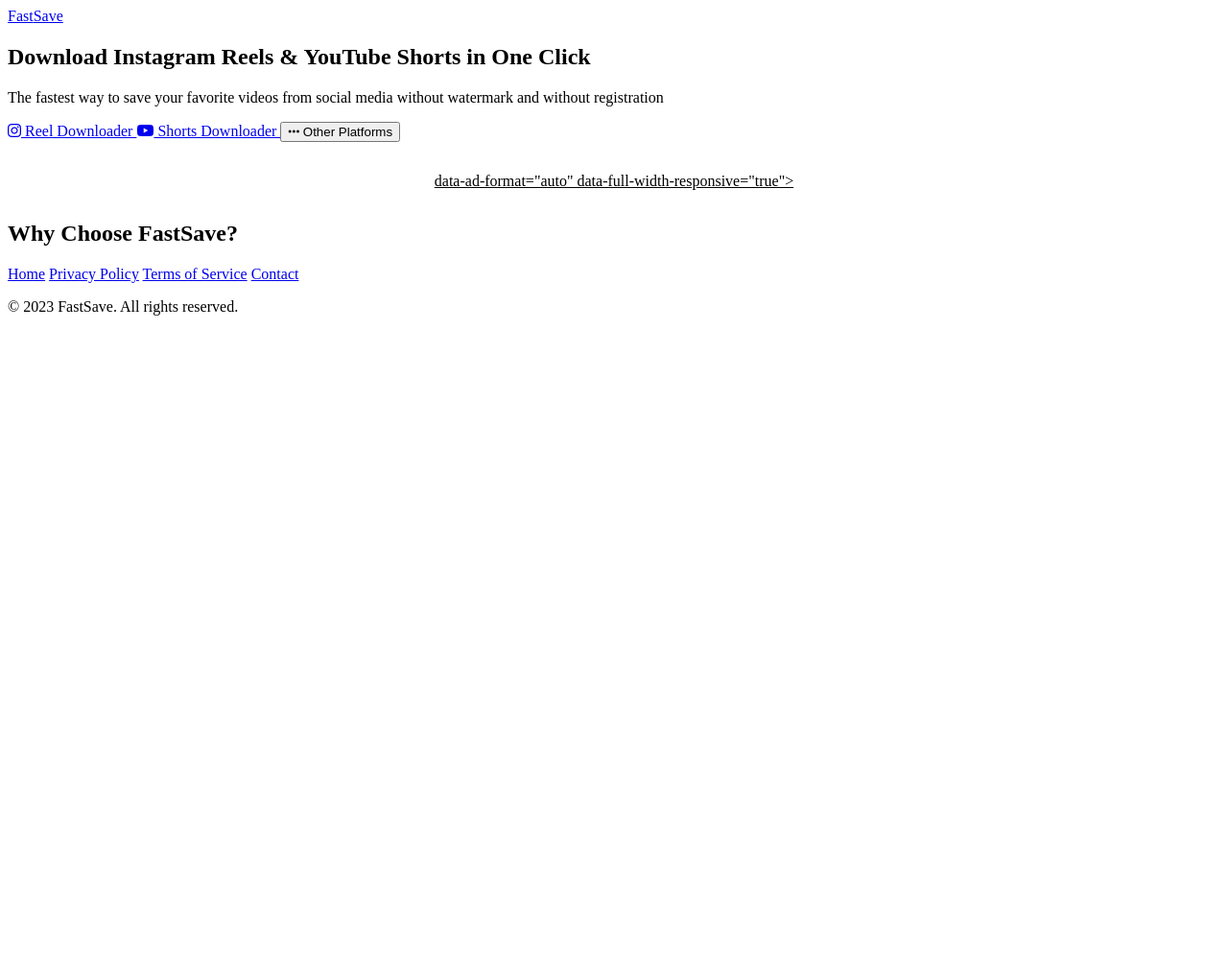
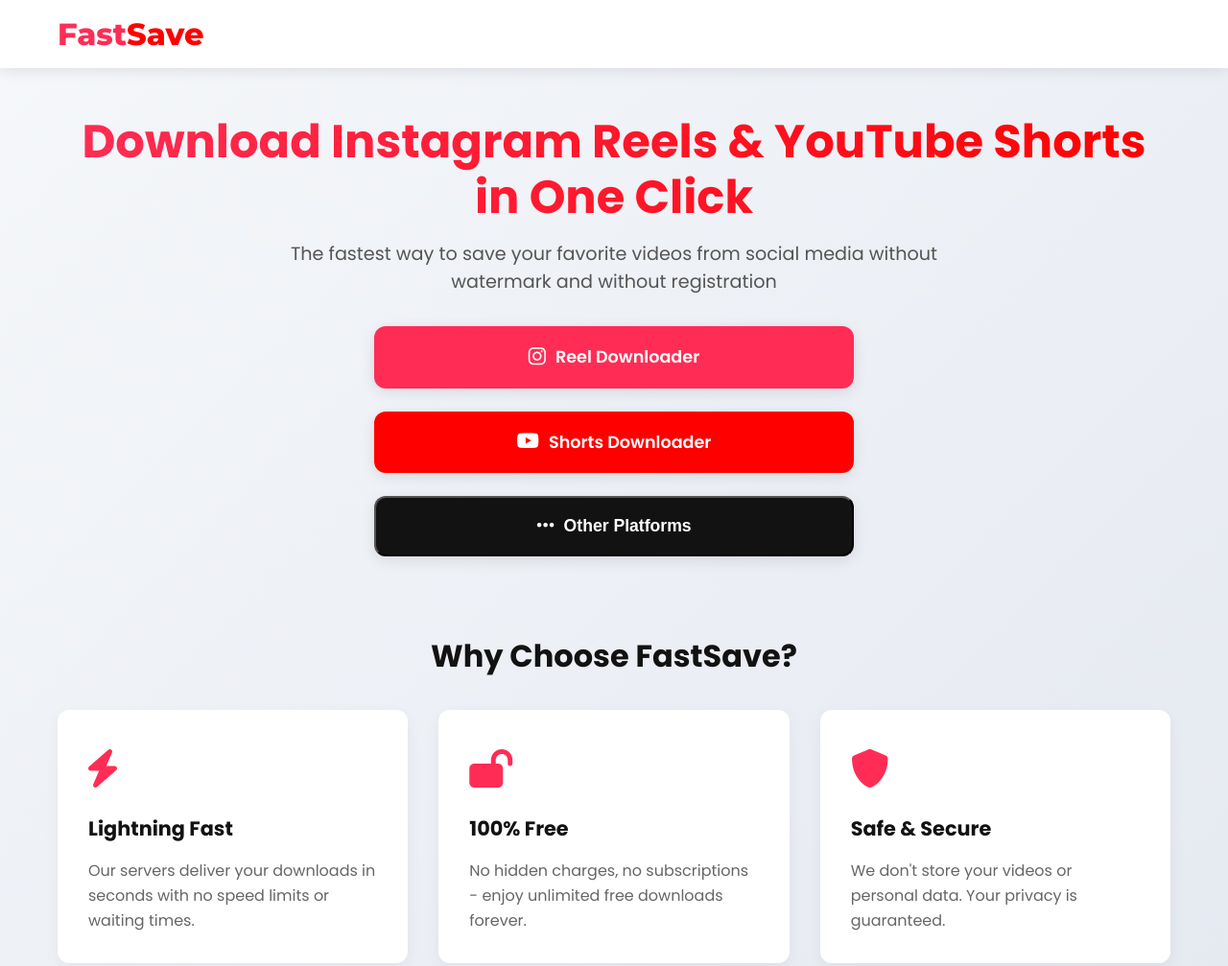
Before and after one commit to willystune/willystune.github.io, a plain HTML site: page index.html in a window 1280 px wide. Shown: the top 1007 px of the page at 96% size. Before the commit the page ends 800 px from the top, so only its background shows below. Drawn offline with Linux system fonts and the light colour scheme.

Commit message:
Update index.html

```diff
--- a/index.html
+++ b/index.html
@@ -11,20 +11,228 @@
     <meta property="og:type" content="website">
     <meta property="og:url" content="https://fastsave.tools">
     <title>FastSave | Download Instagram Reels & YouTube Shorts Free</title>
-
-    <!-- Google AdSense Script -->
-    <script async src="https://pagead2.googlesyndication.com/pagead/js/adsbygoogle.js?client=ca-pub-8559597669682583"
-     crossorigin="anonymous"></script>
-
     <link rel="preconnect" href="https://fonts.googleapis.com">
     <link rel="preconnect" href="https://fonts.gstatic.com" crossorigin>
     <link href="https://fonts.googleapis.com/css2?family=Poppins:wght@300;400;600;700&family=Montserrat:wght@800&display=swap" rel="stylesheet">
+    <style>
+        :root {
+            --primary: #FF2D55;
+            --secondary: #FF0000;
+            --dark: #121212;
+            --light: #FFFFFF;
+            --accent: #25D366;
+        }
+
+        * {
+            margin: 0;
+            padding: 0;
+            box-sizing: border-box;
+        }
+
+        body {
+            font-family: 'Poppins', sans-serif;
+            background: linear-gradient(135deg, #f5f7fa 0%, #e4e8f0 100%);
+            color: var(--dark);
+            min-height: 100vh;
+            display: flex;
+            flex-direction: column;
+        }
+
+        header {
+            background: var(--light);
+            box-shadow: 0 2px 15px rgba(0,0,0,0.1);
+            padding: 1rem 0;
+            position: sticky;
+            top: 0;
+            z-index: 100;
+        }
+
+        .container {
+            width: 100%;
+            max-width: 1200px;
+            margin: 0 auto;
+            padding: 0 20px;
+        }
+
+        .navbar {
+            display: flex;
+            justify-content: space-between;
+            align-items: center;
+        }
+
+        .logo {
+            font-family: 'Montserrat', sans-serif;
+            font-size: 2rem;
+            font-weight: 800;
+            color: var(--primary);
+            text-decoration: none;
+        }
+
+        .logo span {
+            color: var(--secondary);
+        }
+
+        main {
+            flex: 1;
+            padding: 3rem 0;
+        }
+
+        .hero {
+            text-align: center;
+            margin-bottom: 3rem;
+        }
+
+        .hero h1 {
+            font-size: 3rem;
+            margin-bottom: 1rem;
+            background: linear-gradient(to right, var(--primary), var(--secondary));
+            -webkit-background-clip: text;
+            -webkit-text-fill-color: transparent;
+            line-height: 1.2;
+        }
+
+        .hero p {
+            font-size: 1.2rem;
+            color: #555;
+            max-width: 700px;
+            margin: 0 auto 2rem;
+        }
+
+        .download-options {
+            display: flex;
+            flex-direction: column;
+            gap: 1.5rem;
+            max-width: 500px;
+            margin: 0 auto;
+        }
+
+        .btn {
+            display: flex;
+            align-items: center;
+            justify-content: center;
+            padding: 1.2rem 2rem;
+            border-radius: 12px;
+            font-size: 1.1rem;
+            font-weight: 600;
+            text-decoration: none;
+            transition: all 0.3s ease;
+            box-shadow: 0 4px 15px rgba(0,0,0,0.1);
+        }
+
+        .btn:hover {
+            transform: translateY(-3px);
+            box-shadow: 0 8px 25px rgba(0,0,0,0.15);
+        }
+
+        .btn i {
+            margin-right: 10px;
+            font-size: 1.3rem;
+        }
+
+        .btn-reel {
+            background: var(--primary);
+            color: var(--light);
+        }
+
+        .btn-shorts {
+            background: var(--secondary);
+            color: var(--light);
+        }
+
+        .btn-other {
+            background: var(--dark);
+            color: var(--light);
+        }
+
+        .features {
+            margin-top: 5rem;
+        }
+
+        .features h2 {
+            text-align: center;
+            font-size: 2rem;
+            margin-bottom: 2rem;
+            color: var(--dark);
+        }
+
+        .feature-grid {
+            display: grid;
+            grid-template-columns: repeat(auto-fit, minmax(300px, 1fr));
+            gap: 2rem;
+        }
+
+        .feature-card {
+            background: var(--light);
+            border-radius: 12px;
+            padding: 2rem;
+            box-shadow: 0 5px 15px rgba(0,0,0,0.05);
+            transition: transform 0.3s ease;
+        }
+
+        .feature-card:hover {
+            transform: translateY(-10px);
+        }
+
+        .feature-icon {
+            font-size: 2.5rem;
+            margin-bottom: 1rem;
+            color: var(--primary);
+        }
+
+        .feature-card h3 {
+            font-size: 1.3rem;
+            margin-bottom: 1rem;
+        }
+
+        .feature-card p {
+            color: #666;
+            line-height: 1.6;
+        }
+
+        footer {
+            background: var(--dark);
+            color: var(--light);
+            padding: 2rem 0;
+            text-align: center;
+        }
+
+        .footer-links {
+            display: flex;
+            justify-content: center;
+            gap: 2rem;
+            margin-bottom: 1.5rem;
+        }
+
+        .footer-links a {
+            color: var(--light);
+            text-decoration: none;
+            transition: color 0.3s ease;
+        }
+
+        .footer-links a:hover {
+            color: var(--primary);
+        }
+
+        .copyright {
+            opacity: 0.7;
+            font-size: 0.9rem;
+        }
+
+        @media (max-width: 768px) {
+            .hero h1 {
+                font-size: 2.2rem;
+            }
+
+            .hero p {
+                font-size: 1rem;
+            }
+
+            .feature-grid {
+                grid-template-columns: 1fr;
+            }
+        }
+    </style>
     <link rel="stylesheet" href="https://cdnjs.cloudflare.com/ajax/libs/font-awesome/6.0.0-beta3/css/all.min.css">
-
-    <style>
-        /* [Same CSS as before — unchanged for brevity] */
-        /* Your original CSS code here */
-    </style>
 </head>
 <body>
     <header>
@@ -54,23 +262,32 @@
                 </div>
             </section>
 
-            <!-- AdSense Block -->
-            <div style="margin: 2rem 0; text-align: center;">
-                <ins class="adsbygoogle"
-                    style="display:block"
-                    data-ad-client="ca-pub-8559597669682583"
-                    data-ad-slot="1234567890"  <!-- Replace with your actual ad slot ID -->
-                    data-ad-format="auto"
-                    data-full-width-responsive="true"></ins>
-                <script>
-                    (adsbygoogle = window.adsbygoogle || []).push({});
-                </script>
-            </div>
-
             <section class="features">
                 <h2>Why Choose FastSave?</h2>
                 <div class="feature-grid">
-                    <!-- [Feature cards unchanged] -->
+                    <div class="feature-card">
+                        <div class="feature-icon">
+                            <i class="fas fa-bolt"></i>
+                        </div>
+                        <h3>Lightning Fast</h3>
+                        <p>Our servers deliver your downloads in seconds with no speed limits or waiting times.</p>
+                    </div>
+
+                    <div class="feature-card">
+                        <div class="feature-icon">
+                            <i class="fas fa-lock-open"></i>
+                        </div>
+                        <h3>100% Free</h3>
+                        <p>No hidden charges, no subscriptions - enjoy unlimited free downloads forever.</p>
+                    </div>
+
+                    <div class="feature-card">
+                        <div class="feature-icon">
+                            <i class="fas fa-shield-alt"></i>
+                        </div>
+                        <h3>Safe & Secure</h3>
+                        <p>We don't store your videos or personal data. Your privacy is guaranteed.</p>
+                    </div>
                 </div>
             </section>
         </div>
@@ -100,4 +317,4 @@
         });
     </script>
 </body>
-                        </html>
+    </html>
```
